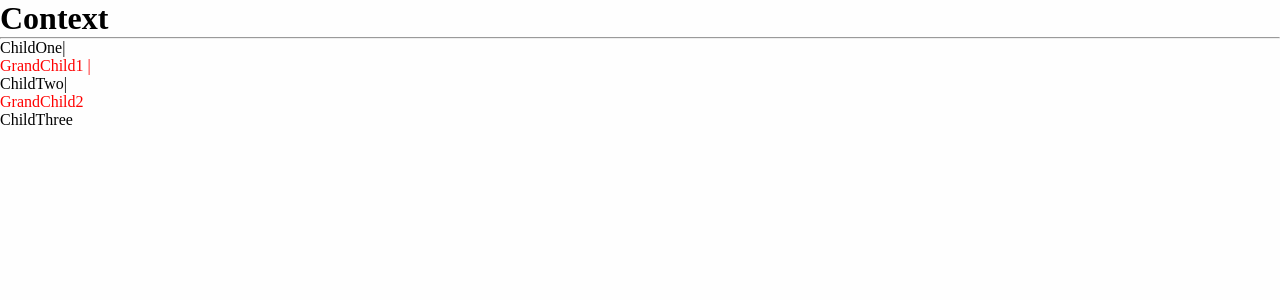
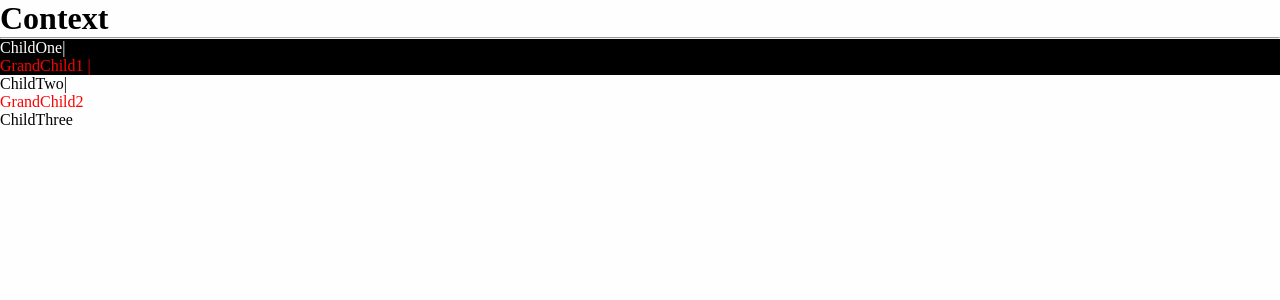
Before and after one commit to YeMarnPaing-dev/Calculator_Project_React, a React (Create React App) app: page / in a window 1280 px wide. Shown: the top 300 px of the page. Built offline with nearby package versions, Linux system fonts and the light colour scheme.

Commit message:
DataTransfer

```diff
--- a/src/Context.jsx
+++ b/src/Context.jsx
@@ -11,7 +11,7 @@ const Context = () => {
       <h1>Context</h1>
       <hr />
 
-      <ThemeContext.Provider value={"this is testing message from root"}>
+      <ThemeContext.Provider value={'dark'}>
         <ChildOne  />
         <ChildTwo />
         <ChildThree />
--- a/src/components/ChildOne.jsx
+++ b/src/components/ChildOne.jsx
@@ -8,7 +8,7 @@ const ChildOne = ({title}) => {
   console.log(contextData);
 
   return (
-    <div>
+    <div className={contextData == 'dark' ? 'bg-dark' : 'bg-white'}>
       ChildOne|
       <span className="red">
         <GrandChild1 />
--- a/src/components/GrandChild.css
+++ b/src/components/GrandChild.css
@@ -1,3 +1,13 @@
 .red{
     color: red;
 }
+
+.bg-dark{
+    background-color: black;
+    color: white;
+}
+
+.bg-white{
+    background-color: wheat;
+    color: black;
+}
--- a/src/components/GrandChild1.jsx
+++ b/src/components/GrandChild1.jsx
@@ -1,6 +1,10 @@
-import React from 'react'
+import React,{useContext} from 'react'
+import ThemeContext from '../context/ThemeContext'
 
 const GrandChild1 = ({title}) => {
+  const data = useContext(ThemeContext);
+  console.log(data);
+
   return (
     <div>GrandChild1 | {title}</div>
   )
```
